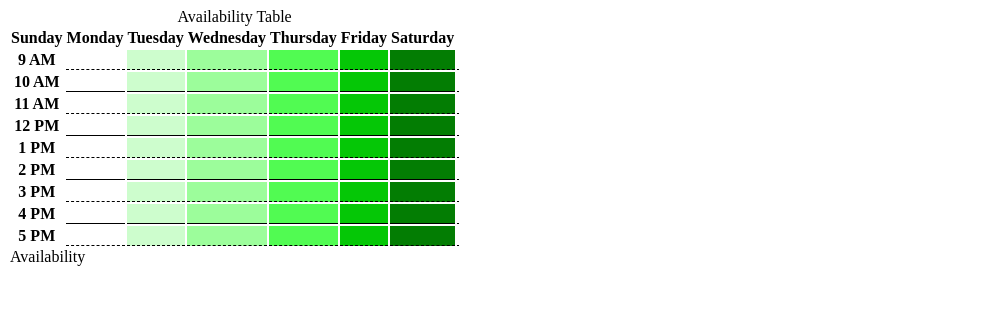
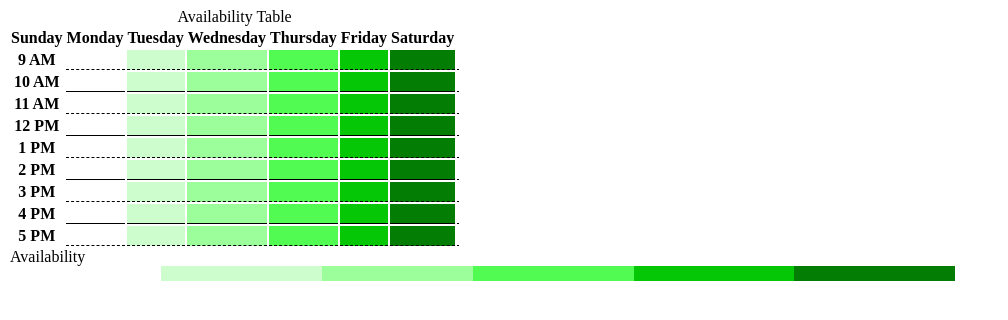
Before and after one commit to dougsten/FCC-Variables-BuildAnAvailabilityTable, a plain HTML site: page index.html in a window 1280 px wide. Shown: the whole page, without its empty margins (0-1008 px from the left). Drawn offline with Linux system fonts and the light colour scheme.

Commit message:
complete, passed all tests

```diff
--- a/styles.css
+++ b/styles.css
@@ -41,10 +41,16 @@
   border-bottom: var(--dashed-border);
 }
 
-#legend-gradient {
+#legend-gradient{
+  width: 75%;
+  height: 15px;
   background-image: linear-gradient(
-    270deg,
-    background-color: var(var(--color0)),
-    background-color: var(var(--color1) 50%),
-  );
+    90deg,
+    var(--color0) 0% 16%,
+    var(--color1) 16% 33%,
+    var(--color2) 33% 49%,
+    var(--color3) 49% 66%,
+    var(--color4) 66% 83%,
+    var(--color5) 83% 100%);
 }
+}
```
